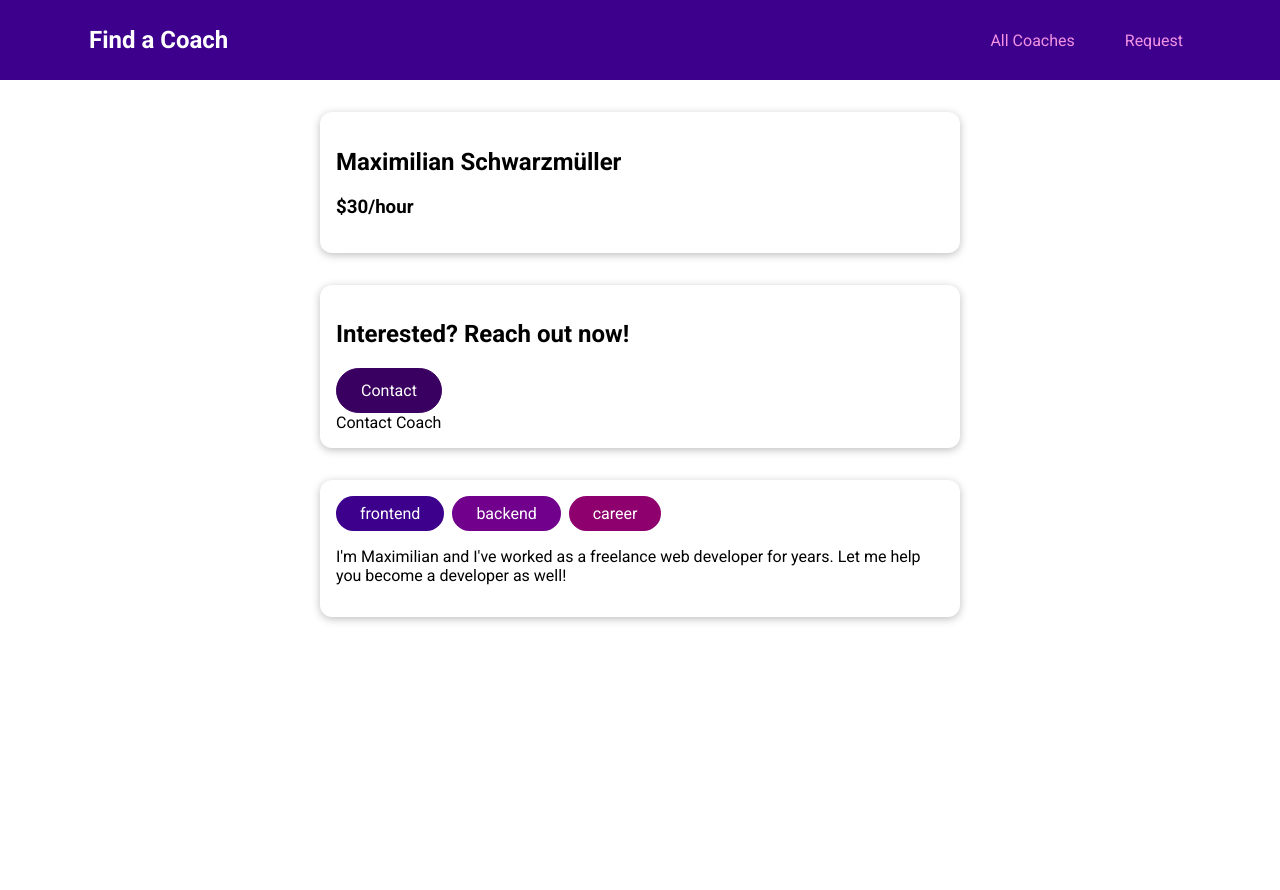
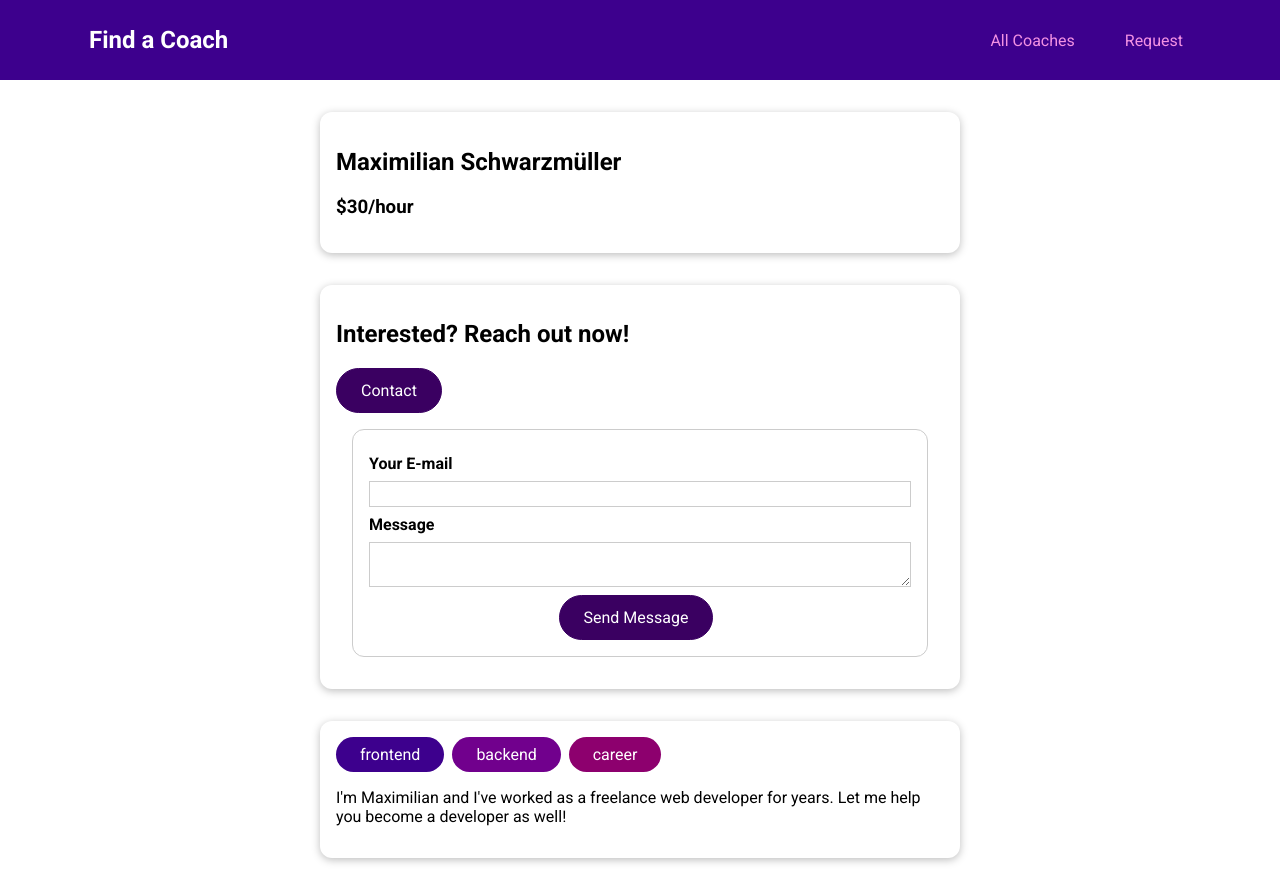
Before and after one commit to abrambagus/vue-find-a-coach, a Vue app: page /coaches/c1/contact in a window 1280 px wide. Before the commit the page ends 800 px from the top, so only its background shows below. Built offline with nearby package versions, Linux system fonts and the light colour scheme.

Commit message:
create contact form

```diff
--- a/src/pages/request/ContactCoach.vue
+++ b/src/pages/request/ContactCoach.vue
@@ -1,3 +1,87 @@
 <template>
-  <div>Contact Coach</div>
+  <form @submit.prevent="submitForm">
+    <div class="form-control">
+      <label for="email">Your E-mail</label>
+      <input type="email" id="email" v-model.trim="email" />
+    </div>
+    <div class="form-control">
+      <label for="message">Message</label>
+      <textarea row="5" id="message" v-model.trim="message"></textarea>
+    </div>
+    <p class="errors" v-if="!formIsValid">
+      Please enter a valid email and non-empty message.
+    </p>
+    <div class="actions">
+      <base-button>Send Message</base-button>
+    </div>
+  </form>
 </template>
+
+<script>
+export default {
+  data() {
+    return {
+      email: '',
+      message: '',
+      formIsValid: true,
+    };
+  },
+  methods: {
+    submitForm() {
+      this.formIsValid = true;
+      if (
+        this.email === '' ||
+        !this.email.includes('0') ||
+        this.message === ''
+      ) {
+        this.formIsValid = false;
+        return;
+      }
+    },
+  },
+};
+</script>
+
+<style scoped>
+form {
+  margin: 1rem;
+  border: 1px solid #ccc;
+  border-radius: 12px;
+  padding: 1rem;
+}
+
+.form-control {
+  margin: 0.5rem 0;
+}
+
+label {
+  font-weight: bold;
+  margin-bottom: 0.5rem;
+  display: block;
+}
+
+input,
+textarea {
+  display: block;
+  width: 100%;
+  font: inherit;
+  border: 1px solid #ccc;
+  padding: 0.15rem;
+}
+
+input:focus,
+textarea:focus {
+  border-color: #3d008d;
+  background-color: #faf6ff;
+  outline: none;
+}
+
+.errors {
+  font-weight: bold;
+  color: red;
+}
+
+.actions {
+  text-align: center;
+}
+</style>
```
